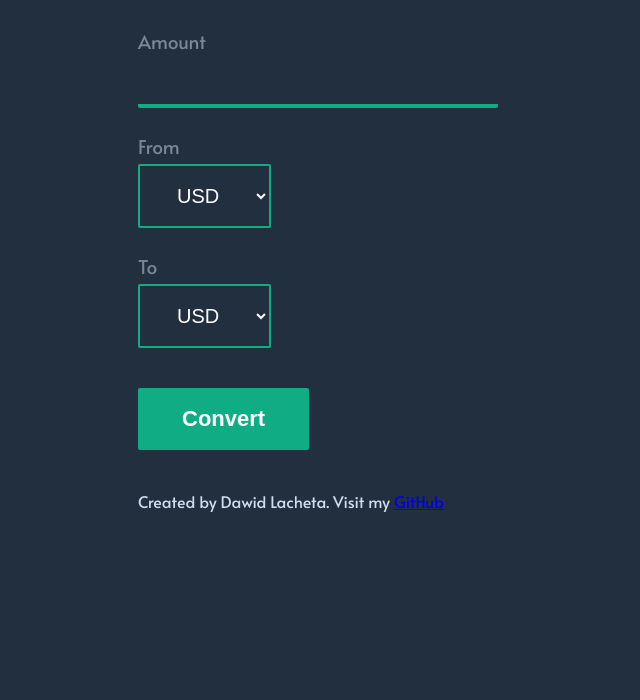
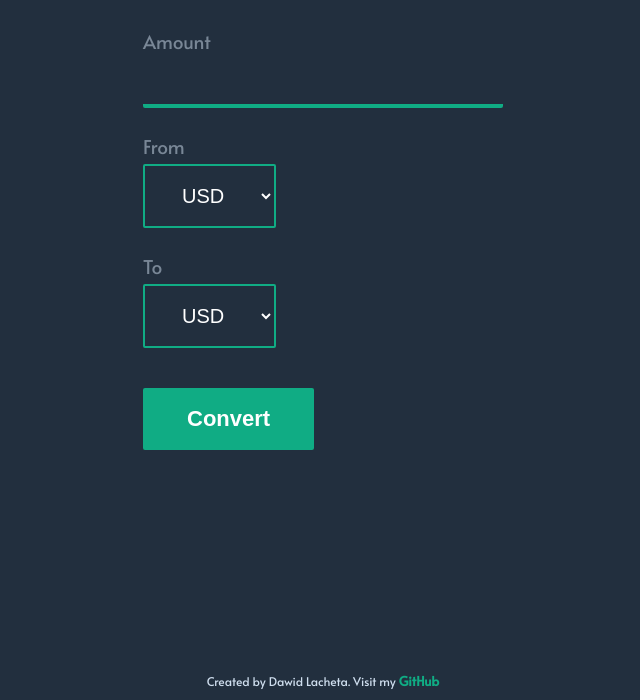
Before and after one commit to DeVinhoOne/currency-converter, a website built with webpack: page src/index.html in a window 1280 px wide. Shown: the part 100-800 px from the top of the page, without its empty margins (317-957 px from the left). Built offline with nearby package versions, Linux system fonts and the light colour scheme.

Commit message:
create footer styles and make it fixed to bottom of the page (using flexbox)

```diff
--- a/src/index.html
+++ b/src/index.html
@@ -99,9 +99,10 @@
             </svg>
             <span class="summary__result"></span>
          </section>
+      </main>
       <!-- Footer -->
       <footer class="footer">
-            <p class="footer_desc">
+         <p class="footer__desc">
             Created by Dawid Lacheta. Visit my
             <a
                href="https://github.com/DeVinhoOne"
@@ -112,6 +113,5 @@
             >
          </p>
       </footer>
-      </main>
    </body>
 </html>
--- /dev/null
+++ b/src/scss/_footer.scss
@@ -0,0 +1,16 @@
+.footer {
+   font-size: 1.2rem;
+   flex-shrink: 0;
+   text-align: center;
+
+   &__desc {
+      margin: 10px;
+   }
+
+   &__link {
+      color: $main-focus-color;
+      text-decoration: none;
+      font-weight: bold;
+      font-size: 1.3rem;
+   }
+}
--- a/src/scss/main.scss
+++ b/src/scss/main.scss
@@ -2,6 +2,7 @@
 @import './header';
 @import './form';
 @import './summary';
+@import './footer';
 
 *,
 *::before,
@@ -15,7 +16,14 @@
    font-size: 62.5%;
 }
 
+html,
 body {
+   height: 100%;
+}
+
+body {
+   display: flex;
+   flex-direction: column;
    font-size: 1.6rem;
    background-color: $dark-bg;
    font-family: 'Alata', sans-serif;
@@ -26,4 +34,5 @@ body {
    margin: 0 auto;
    padding: 20px 15px;
    max-width: 400px;
+   flex: 1 0 auto;
 }
```
Lines whose indentation alone changed are shown as unchanged.
